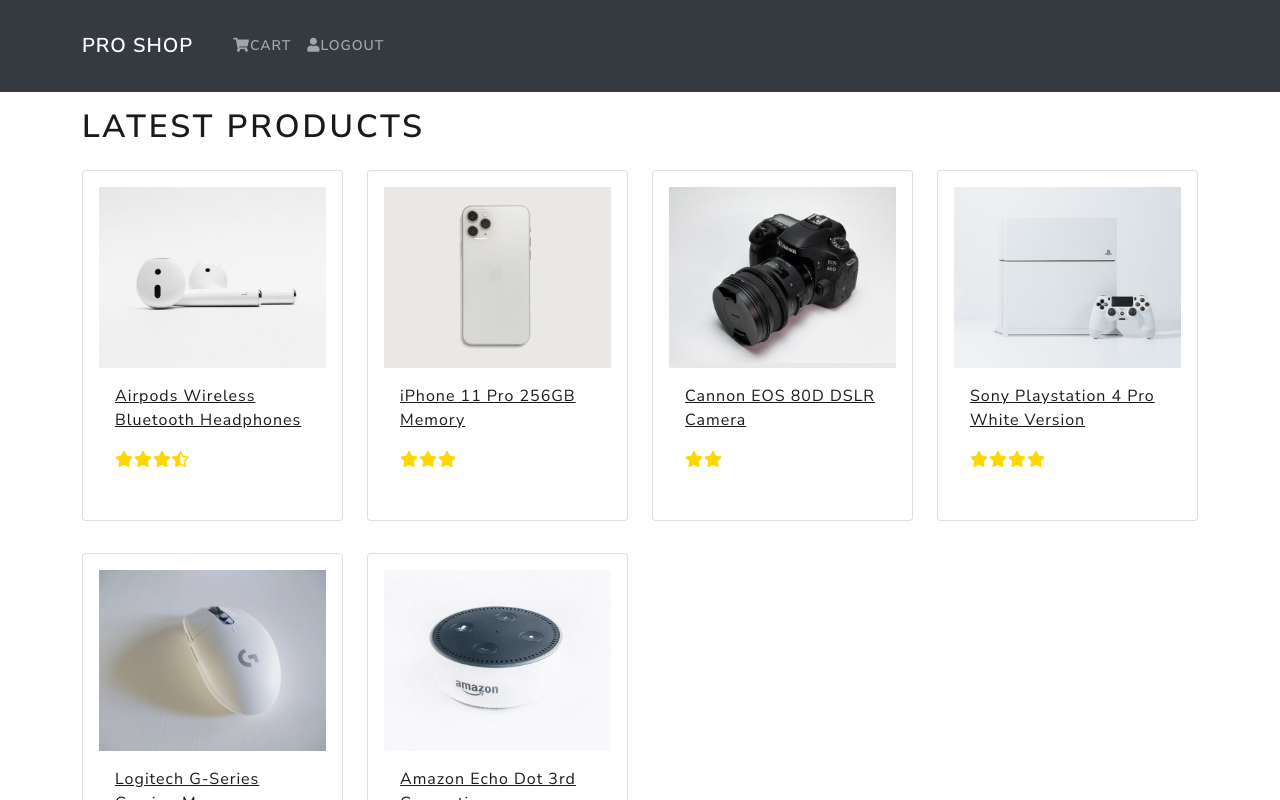
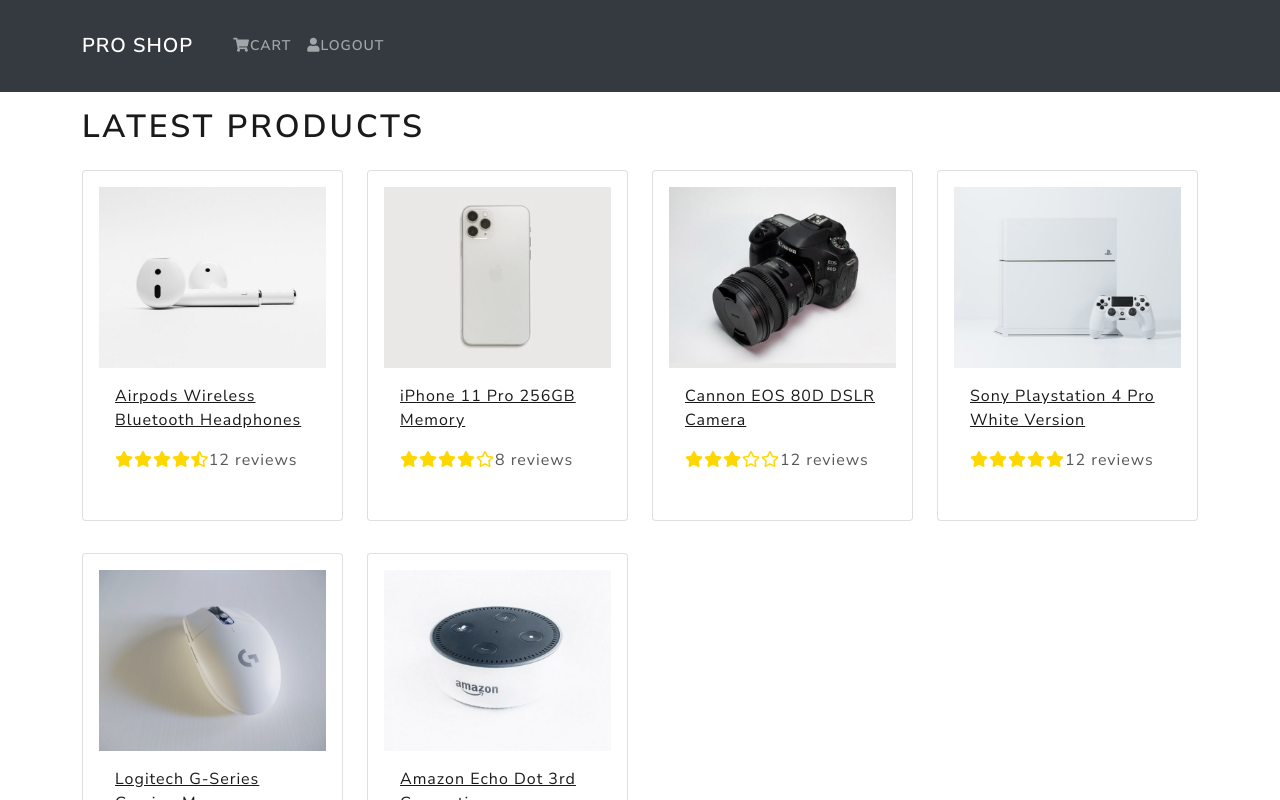
Before and after one commit to sultanshaik/ecommercedemo, a React (Create React App) app in the folder frontend/: page / in a window 1280 px wide. Shown: the top 800 px of the page. Built offline with nearby package versions, Linux system fonts and the light colour scheme.

Commit message:
Add reviews data

```diff
--- a/frontend/package.json
+++ b/frontend/package.json
@@ -10,6 +10,8 @@
     "react": "^17.0.2",
     "react-bootstrap": "^1.6.0",
     "react-dom": "^17.0.2",
+    "react-router-bootstrap": "^0.25.0",
+    "react-router-dom": "^5.2.0",
     "react-scripts": "4.0.3",
     "sass": "^1.32.13",
     "web-vitals": "^1.0.1"
--- a/frontend/src/components/Product.js
+++ b/frontend/src/components/Product.js
@@ -19,7 +19,7 @@
 
                 <Card.Text as='div'>
                     <div className="my-3">
-                        <Rating value={product.rating} text={product.numReviews} />
+                        <Rating value={product.rating} numReviews={product.numReviews} />
                     </div>
                 </Card.Text>
             </Card.Body>
--- a/frontend/src/components/Rating.js
+++ b/frontend/src/components/Rating.js
@@ -11,15 +11,25 @@
     return '';
 }
 
+const ratings = (value)=><span>
+                    <i className={`gold ${getStar(value)}`}>
+                    </i>
+                </span>;
+const ratingsEmpty = ()=><span>
+    <i className={'gold far fa-star'}>
+    </i>
+</span>;
 
 const getStarRatings = (value) =>{
     const stars= [];
-    const ratings = (value)=><span>
-                    <i className={`gold ${getStar(value)}`}>
-                    </i>
-                </span>;
-    while(value-->0){
-        stars.push(ratings(value));
+
+
+    let emptystars = 5 - Math.ceil(value);
+    while(value>0){
+        stars.push(ratings(value--));
+    }
+    while(emptystars-->0){
+        stars.push(ratingsEmpty());
     }
    return stars;
 }
@@ -28,6 +38,7 @@
     return (
         <div className="rating">
             {getStarRatings(value)}
+            <span>{`${numReviews} reviews`}</span>
         </div>
     )
 }
```
Also changed, not shown: 1 other file (tests, documents, lock files or other folders).
